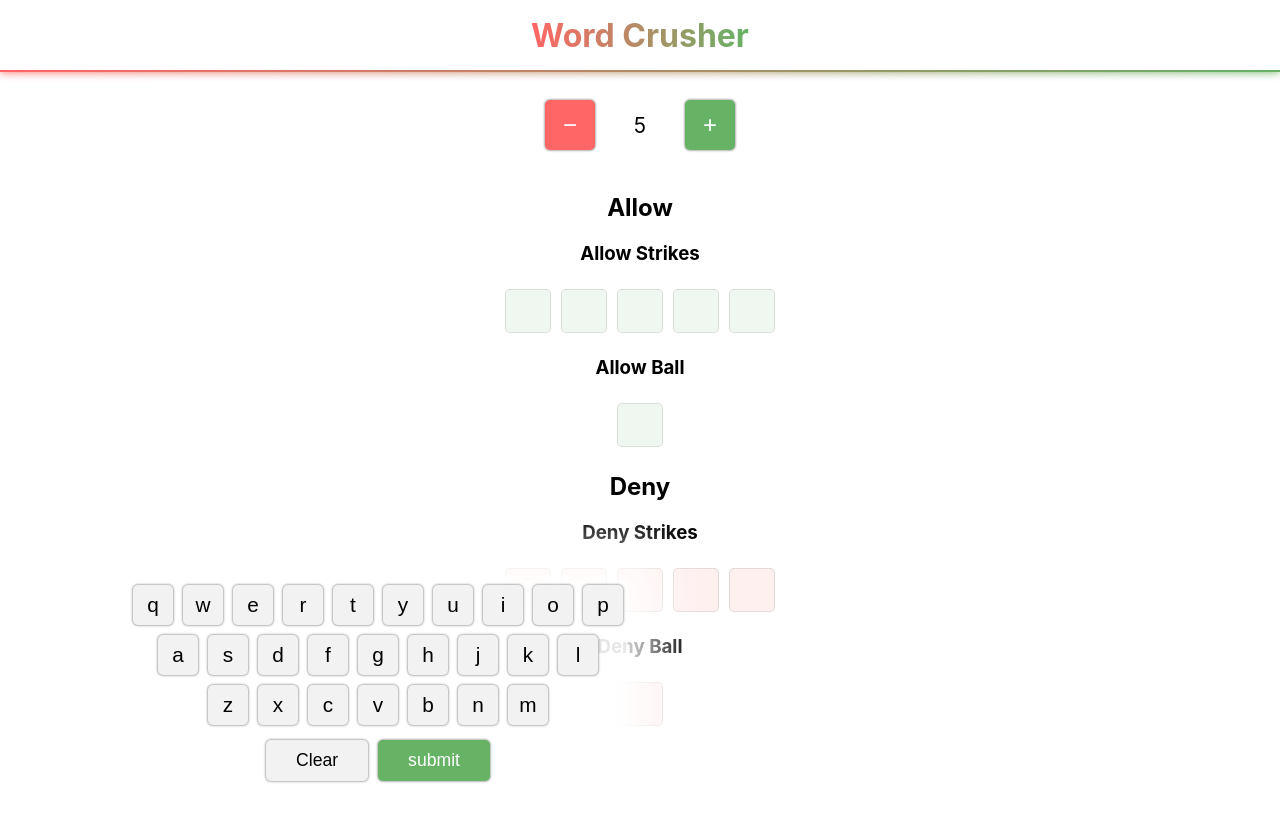
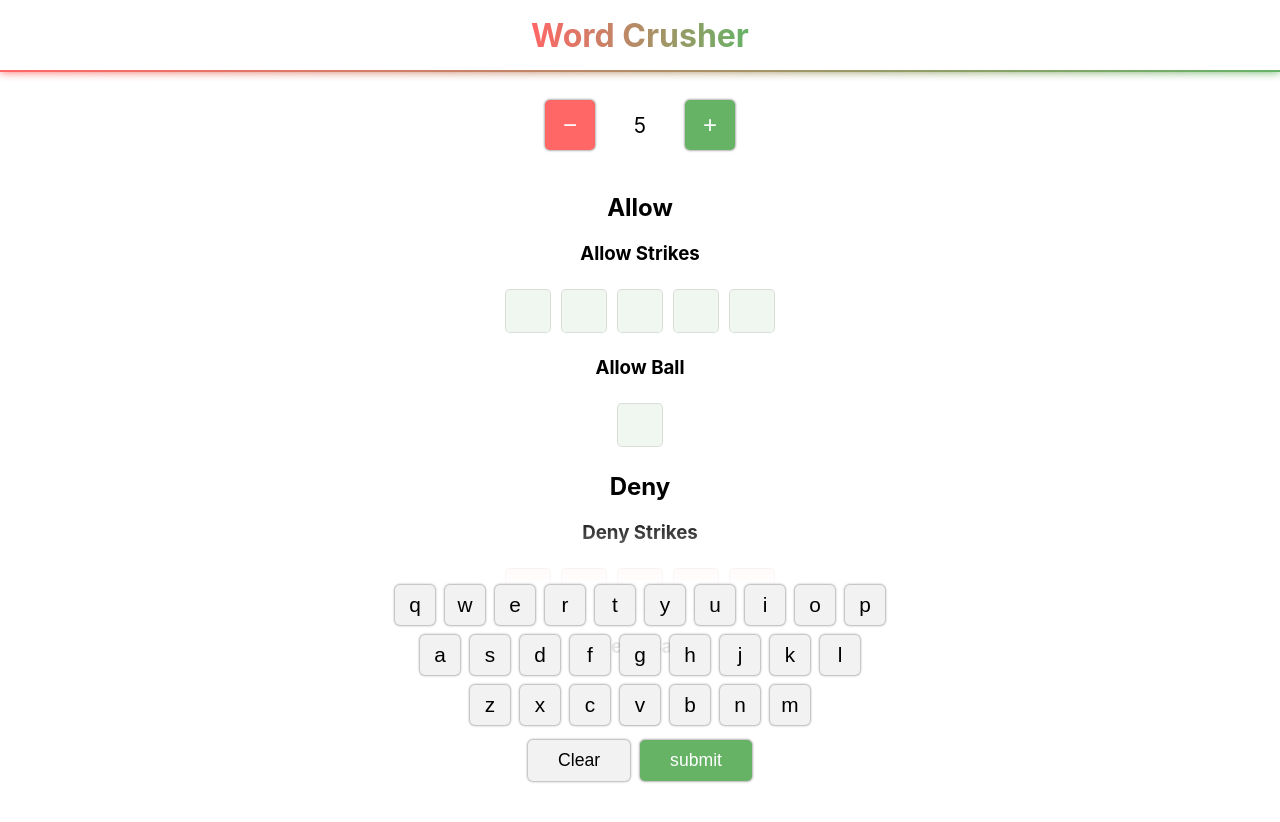
Before and after one commit to dasom2334/word-crusher, a React (Create React App) app: page / in a window 1280 px wide. Shown: the top 822 px of the page. Built offline with nearby package versions, Linux system fonts and the light colour scheme.

Commit message:
button pointer

```diff
--- a/src/App.scss
+++ b/src/App.scss
@@ -105,6 +105,7 @@ button {
   box-shadow: $dark-button-shadow;
   background-color: $button-color;
   border-radius: $default-border-radius;
+  cursor: pointer;
   &:hover {
     background-color: $button-hover-color;
   }
@@ -254,6 +255,8 @@ button {
     height: 200px;
     position: fixed;
     bottom: 20px;
+    width: 100%;
+    left:0;
     button {
       border-radius: $default-border-radius;
     }
```
